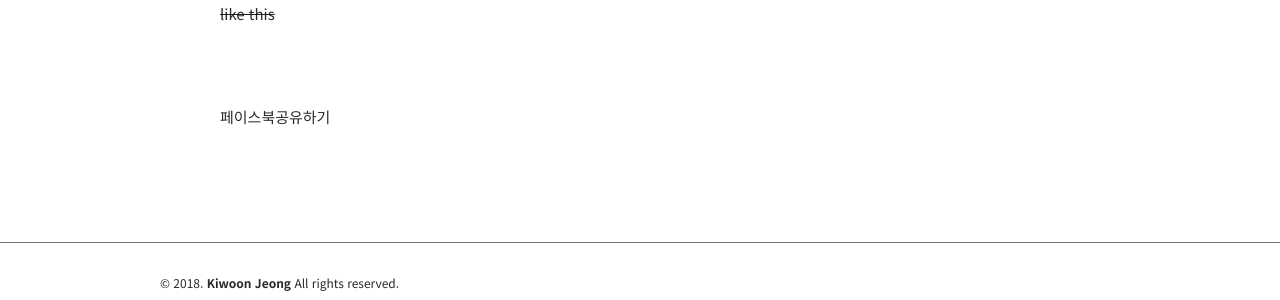
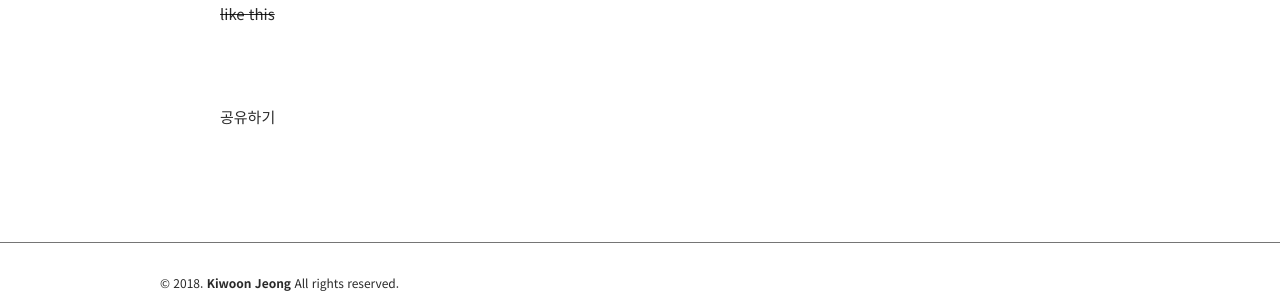
Before and after one commit to JeongKiwoon/jkw-blog, a Jekyll site: the page built from _posts/blog/2018-02-25-my-second.md, in a window 1280 px wide and 900 px high, scrolled down 929 px. Shown: the part 577-877 px from the top of the window. Built offline with Jekyll 4.4.1, drawn with Linux system fonts in a browser that asks for light colours; nearby versions of some CDN libraries.

Commit message:
fix facebook share

```diff
--- a/_includes/head.html
+++ b/_includes/head.html
@@ -20,9 +20,9 @@
 {% assign meta_type = 'website' %}
 {% endif %}
 
-<meta name="title" content="{{ meta_title }}" />
-<meta name="author" content="{{ meta_author }}"/>
-<meta name="description" content="{{ meta_description }}"/>
+<meta name="title"                content="{{ meta_title }}" />
+<meta name="author"               content="{{ meta_author }}"/>
+<meta name="description"          content="{{ meta_description }}"/>
 
 <!-- facebook share -->
 <meta property="og:url"           content="{{ meta_url }}" />
--- a/_layouts/post.html
+++ b/_layouts/post.html
@@ -15,7 +15,10 @@
 </section>
 <article class="post-article">
   {{ content }}
-  <a class="share" href="http://www.facebook.com/sharer/sharer.php?u={{site.url}}{{page.url}}" target="_blank">페이스북공유하기</a>
+  <!-- <a class="share" href="http://www.facebook.com/sharer/sharer.php?u={{site.url}}{{page.url}}" target="_blank">페이스북공유하기</a> -->
+  <div class="fb-share-button share" data-href="{{site.url}}{{page.url}}" data-layout="button_count" data-size="small" data-mobile-iframe="true">
+    <a target="_blank" href="https://www.facebook.com/sharer/sharer.php?u={{site.url}}{{page.url}}" class="fb-xfbml-parse-ignore">공유하기</a>
+  </div>
 </article>
 
 <div class="fb-comments" data-href="{{ site.url }}{{ page.url }}" data-width="100%" data-numposts="5"></div>
```
